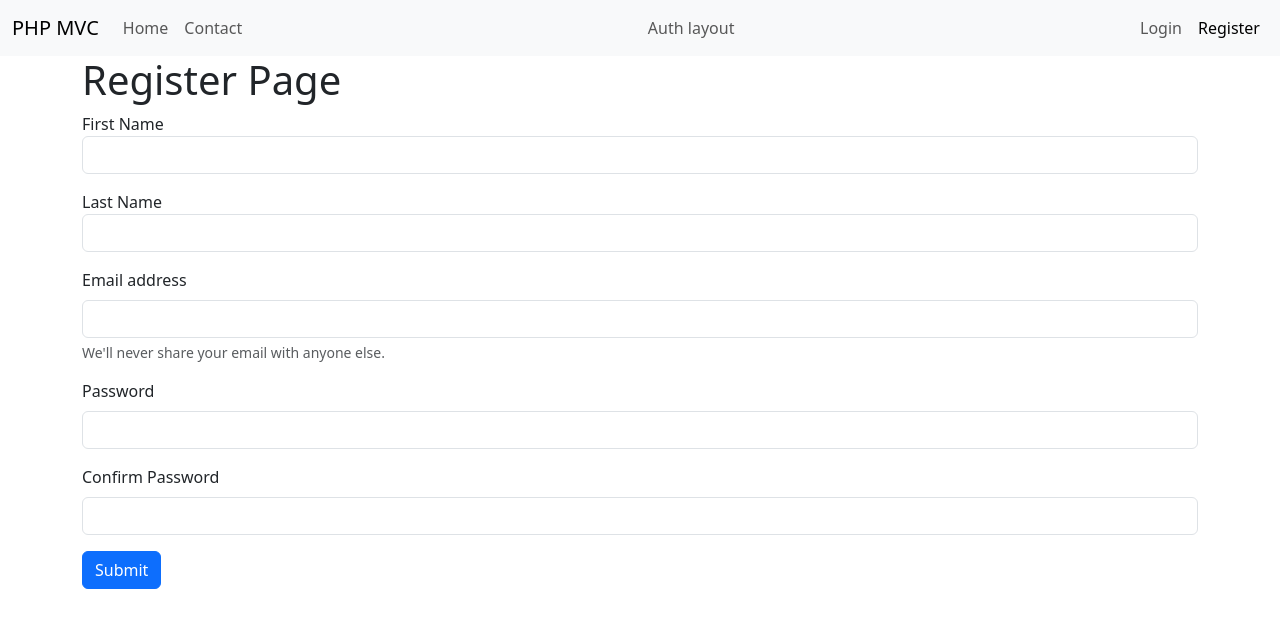
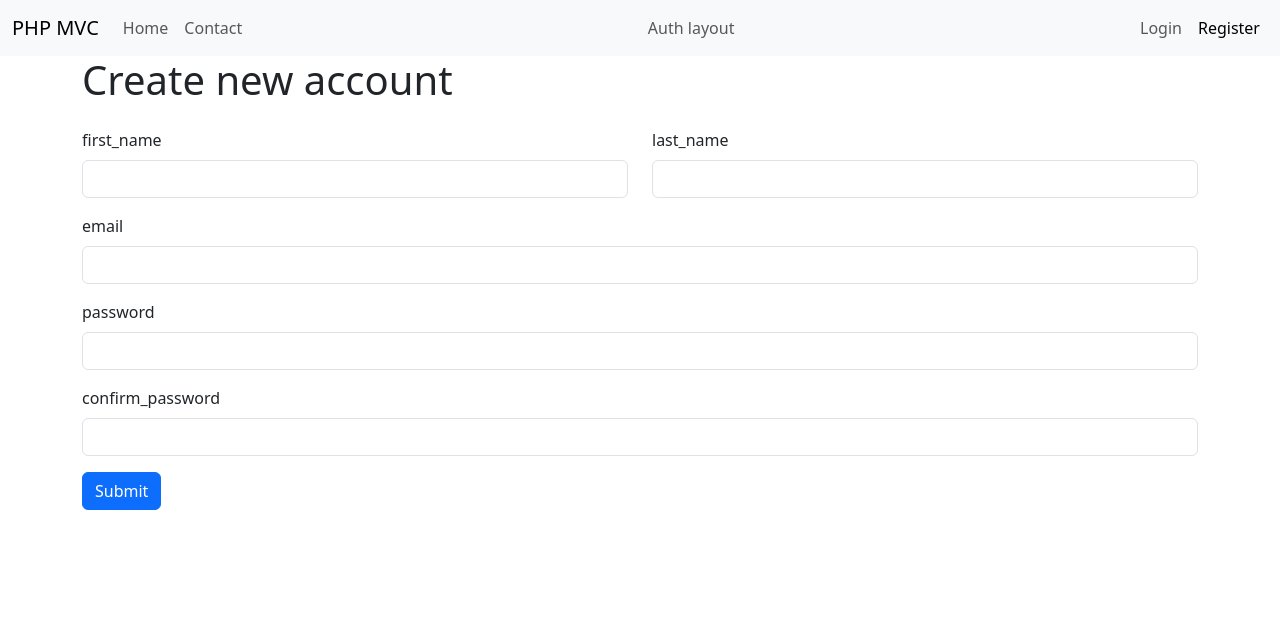
Before and after one commit to Omarkhader21/PHP-MVC, a PHP site: page /register in a window 1280 px wide. Shown: the top 628 px of the page. Run offline with PHP 8.4, Linux system fonts and the light colour scheme; some libraries are stand-ins or nearby versions.

Commit message:
Models, Forms and Validation

```diff
--- a/controllers/AuthController.php
+++ b/controllers/AuthController.php
@@ -4,6 +4,7 @@ namespace app\controllers;
 
 use app\core\Controller;
 use app\core\Request;
+use app\models\RegisterModel;
 
 class AuthController extends Controller
 {
@@ -17,11 +18,23 @@ class AuthController extends Controller
     public function register(Request $request)
     {
         // TODO: Implement register() method.
+        $registerModel = new RegisterModel();
 
         if ($request->isPost()) {
-            return "Handle submitted data";
+            $registerModel->loadData($request->getBody());
+
+            if ($registerModel->validate() && $registerModel->register()) {
+                return 'Success';
+            }
+
+            return $this->render('register', [
+                'model' => $registerModel
+            ]);
         }
+
         $this->setLayout("auth");
-        return $this->render('register');
+        return $this->render('register', [
+            'model' => $registerModel
+        ]);
     }
 }
--- /dev/null
+++ b/core/form/Field.php
@@ -0,0 +1,52 @@
+<?php
+
+namespace app\core\form;
+
+use app\core\Model;
+
+class Field
+{
+    public const TYPE_TEXT = "text";
+    public const TYPE_PASSWORD = "password";
+    public const TYPE_NUMBER = "number";
+    public const TYPE_CHECKBOX = "checkbox";
+
+    public string $type;
+    public Model $model;
+    public string $attribute;
+
+    public function __construct(Model $model, string $attribute)
+    {
+        $this->type = self::TYPE_TEXT;
+        $this->model = $model;
+        $this->attribute = $attribute;
+    }
+
+    public function __toString()
+    {
+        return sprintf(
+            '<div class="form-group mt-3">
+        <label for="%s" class="mb-2">%s</label>
+        <input type="%s" name="%s" value="%s" class="form-control %s" id="%s">
+            <div class="invalid-feedback">
+                %s
+            </div>
+        </div>
+        ',
+            $this->attribute,
+            $this->attribute,
+            $this->type,
+            $this->attribute,
+            $this->model->{$this->attribute},
+            $this->model->hasError($this->attribute) ? 'is-invalid' : '',
+            $this->attribute,
+            $this->model->getFirstError($this->attribute)
+        );
+    }
+
+    public function passwordField()
+    {
+        $this->type = self::TYPE_PASSWORD;
+        return $this;
+    }
+}
--- /dev/null
+++ b/core/form/Form.php
@@ -0,0 +1,24 @@
+<?php
+
+namespace app\core\form;
+
+use app\core\Model;
+
+class Form
+{
+    public static function begin($action, $method)
+    {
+        echo sprintf('<form action="%s" method="%s">', $action, $method);
+        return new Form();
+    }
+
+    public static function end()
+    {
+        echo '</form>';
+    }
+
+    public function field(Model $model, $attribute)
+    {
+        return new Field($model, $attribute);
+    }
+}
--- /dev/null
+++ b/models/RegisterModel.php
@@ -0,0 +1,30 @@
+<?php
+
+namespace app\models;
+
+use app\core\Model;
+
+class RegisterModel extends Model
+{
+    public string $first_name = '';
+    public string $last_name = '';
+    public string $email = '';
+    public string $password = '';
+    public string $confirm_password = '';
+
+    public function register()
+    {
+        echo "creating new user";
+    }
+
+    public function  rules(): array
+    {
+        return [
+            'first_name' => [self::RULE_REQUIRED],
+            'last_name' => [self::RULE_REQUIRED],
+            'email' => [self::RULE_REQUIRED, self::RULE_EMAIL],
+            'password' => [self::RULE_REQUIRED, [self::RULE_MIN, 'min' => 8], [self::RULE_MAX, 'max' => 24]],
+            'confirm_password' => [self::RULE_REQUIRED, [self::RULE_MATCH, 'match' => 'password']]
+        ];
+    }
+}
--- a/views/layouts/auth.php
+++ b/views/layouts/auth.php
@@ -26,7 +26,7 @@
                 </ul>
                 <ul class="navbar-nav me-auto mb-2 mb-lg-0 justify-content-center">
                     <li class="nac-item">
-                        <h4cd ><a class="nav-link" aria-current="page" href="#">Auth layout</a></h4>
+                        <h4cd><a class="nav-link" aria-current="page" href="#">Auth layout</a></h4>
                     </li>
                 </ul>
                 <ul class="navbar-nav me-left mb-2 mb-lg-0">
--- a/views/register.php
+++ b/views/register.php
@@ -1,26 +1,26 @@
-<h1>Register Page</h1>
+<?php
 
-<form action="/register" method="post">
-    <div class="mb-3">
-        <label for="exampleInputFirstName">First Name</label>
-        <input type="text" class="form-control" id="exampleInputFirstName" name="last_name">
+use app\core\form\Form;
+?>
+<h1>Create new account</h1>
+
+<?php $form = Form::begin('', "post"); ?>
+
+<div class="row">
+    <div class="col">
+        <?php echo $form->field($model, "first_name"); ?>
     </div>
-    <div class="mb-3">
-        <label for="exampleInputLastName">Last Name</label>
-        <input type="text" class="form-control" id="exampleInputLastName" name="last_name">
+    <div class="col">
+        <?php echo $form->field($model, "last_name"); ?>
     </div>
-    <div class="mb-3">
-        <label for="exampleInputEmail1" class="form-label">Email address</label>
-        <input type="email" class="form-control" id="exampleInputEmail1" aria-describedby="emailHelp" name="email">
-        <div id="emailHelp" class="form-text">We'll never share your email with anyone else.</div>
-    </div>
-    <div class="mb-3">
-        <label for="exampleInputPassword1" class="form-label">Password</label>
-        <input type="password" class="form-control" id="exampleInputPassword1" name="password">
-    </div>
-    <div class="mb-3">
-        <label for="exampleInputConfirmPassword" class="form-label">Confirm Password</label>
-        <input type="password" class="form-control" id="exampleInputConfirmPassword" name="confirm_password">
-    </div>
-    <button type="submit" class="btn btn-primary">Submit</button>
-</form>
+</div>
+
+<?php echo $form->field($model, "email"); ?>
+
+<?php echo $form->field($model, "password")->passwordField(); ?>
+
+<?php echo $form->field($model, "confirm_password")->passwordField(); ?>
+
+<button type="submit" class="btn btn-primary mt-3">Submit</button>
+
+<?php Form::end(); ?>
```
Also changed, not shown: core/Model.php (added, +83 -0 lines).
